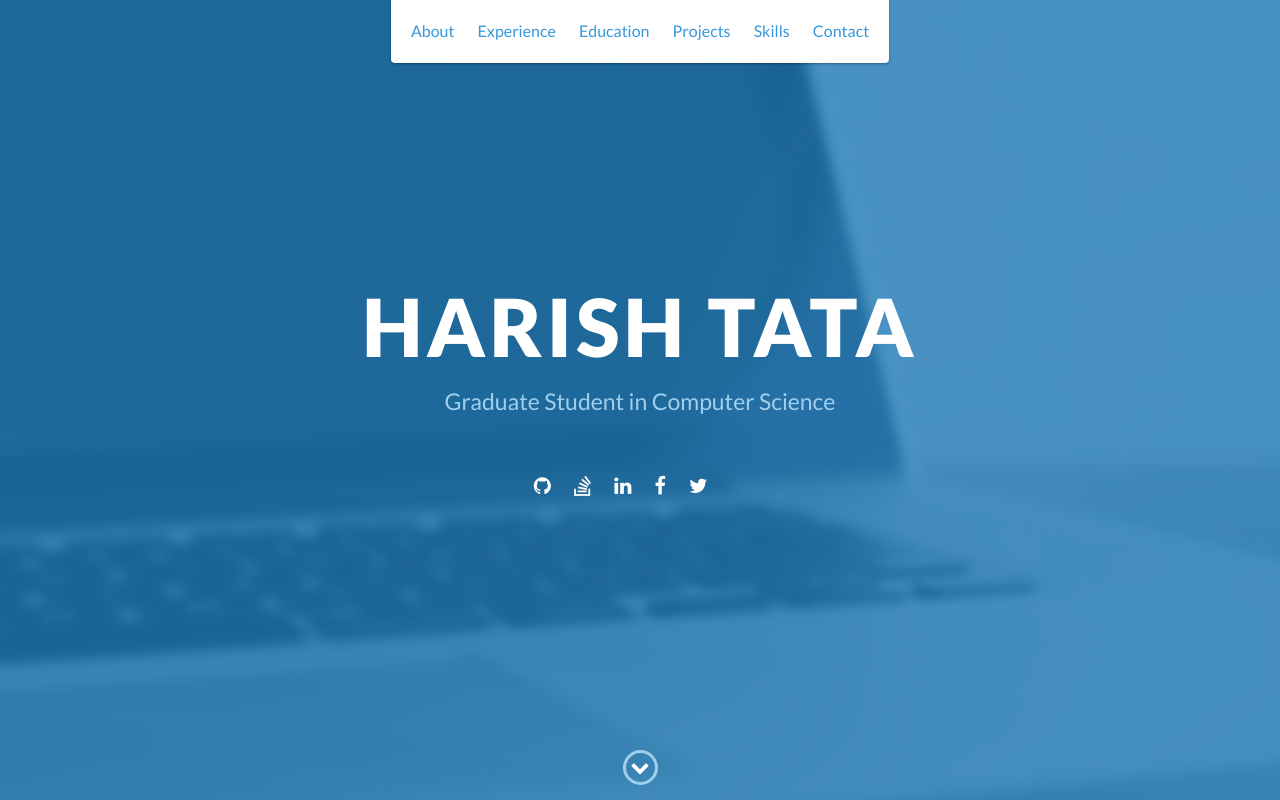
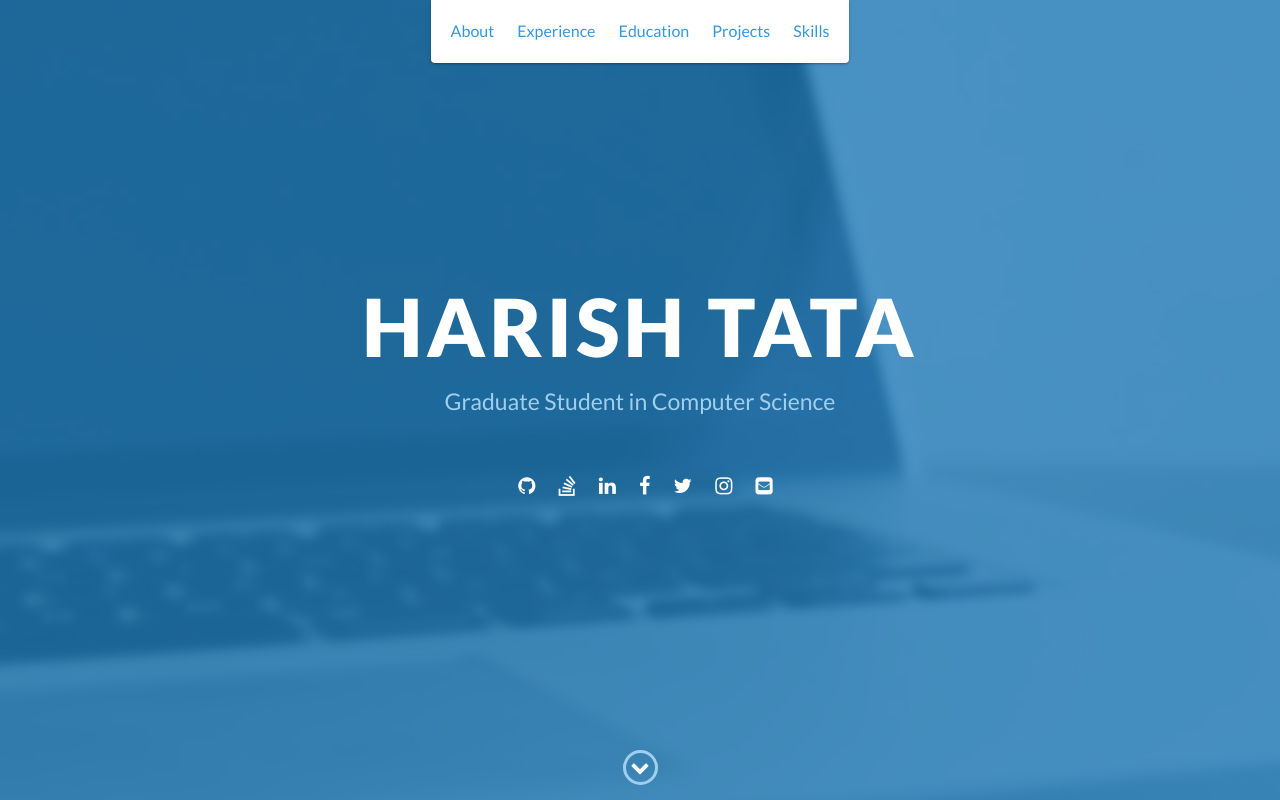
Before and after one commit to htata31/htata31.github.io, a website: page index.html in a window 1280 px wide. Shown: the top 800 px of the page. Drawn offline with nearby package versions, Linux system fonts and the light colour scheme.

Commit message:
Changed some of the stuff for the social network icons

```diff
--- a/index.html
+++ b/index.html
@@ -39,9 +39,9 @@
             <li>
                 <a href="#skills">Skills</a>
             </li>
-            <li>
-                <a href="#contact">Contact</a>
-            </li>
+            <!--<li>-->
+                <!--<a href="#contact">Contact</a>-->
+            <!--</li>-->
         </ul>
     </header>
     <!-- End header -->
@@ -51,7 +51,7 @@
             <h1>Harish Tata</h1><br>
             <h2 style="font-size: 23px">Graduate Student in Computer Science</h2><br>
             <!--<a href="#" class="btn-rounded-white">Download Resume</a>-->
-            <div class="col-sm-5 social" style="position: relative; left:25%">
+            <div class="col-sm-7 social" style="position: relative; left:20%">
                 <ul >
                     <li>
                         <a href="https://github.com/htata31" target="_blank"><i style="color: white" class="fa fa-github" aria-hidden="true"></i></a>
@@ -68,9 +68,12 @@
                     <li>
                         <a href="https://twitter.com/htata94" target="_blank"><i style="color: white" class="fa fa-twitter" aria-hidden="true"></i></a>
                     </li>
-                    <!--<li>-->
-                    <!--<a href="https://plus.google.com/" target="_blank"><i class="fa fa-google-plus" aria-hidden="true"></i></a>-->
-                    <!--</li>-->
+                    <li>
+                        <a href="https://www.instagram.com/tata_harish/" target="_blank"><i style="color: white" class="fa fa-instagram" aria-hidden="true"></i></a>
+                    </li>
+                    <li>
+                        <a href="mailto:htata31@gmail.com"><i style="color: white" class="fa fa-envelope-square" aria-hidden="true"></i></a>
+                    </li>
                 </ul>
             </div>
         </div>
```
